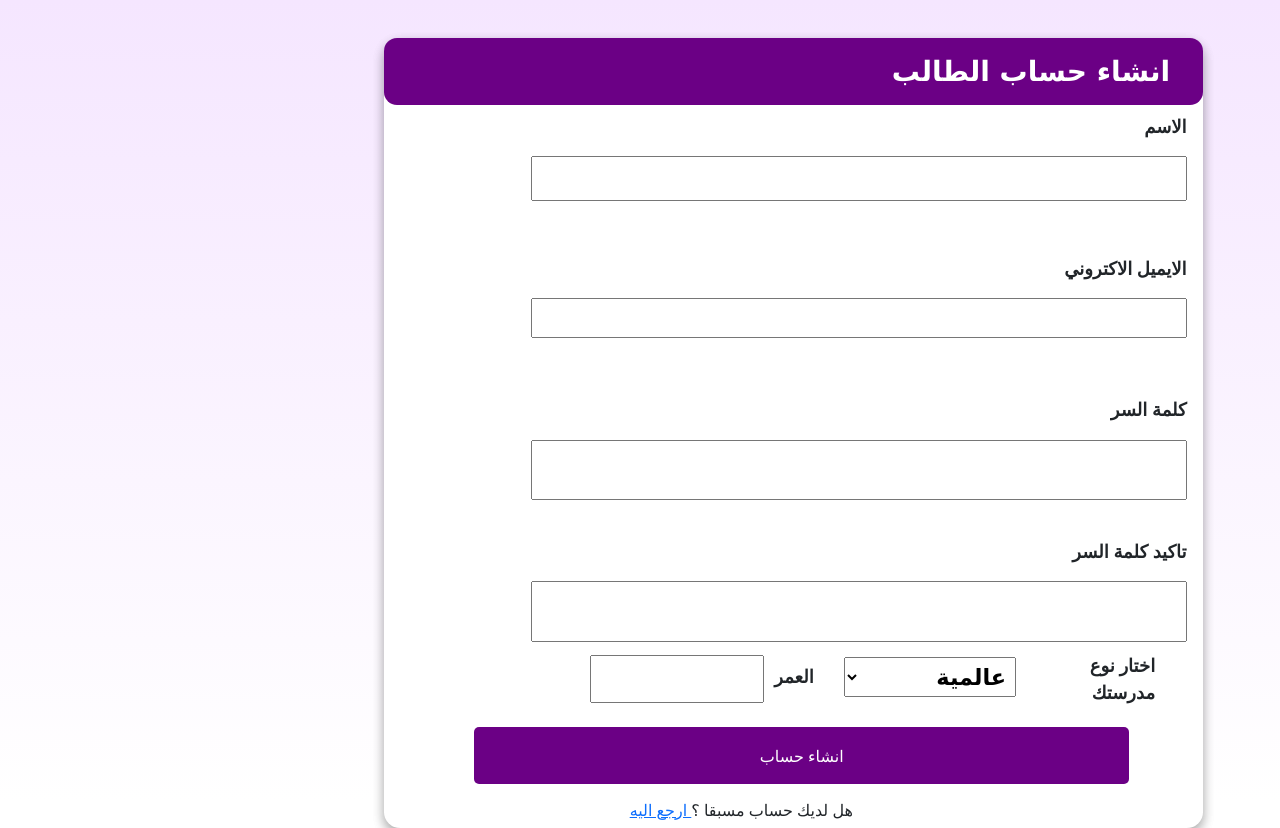
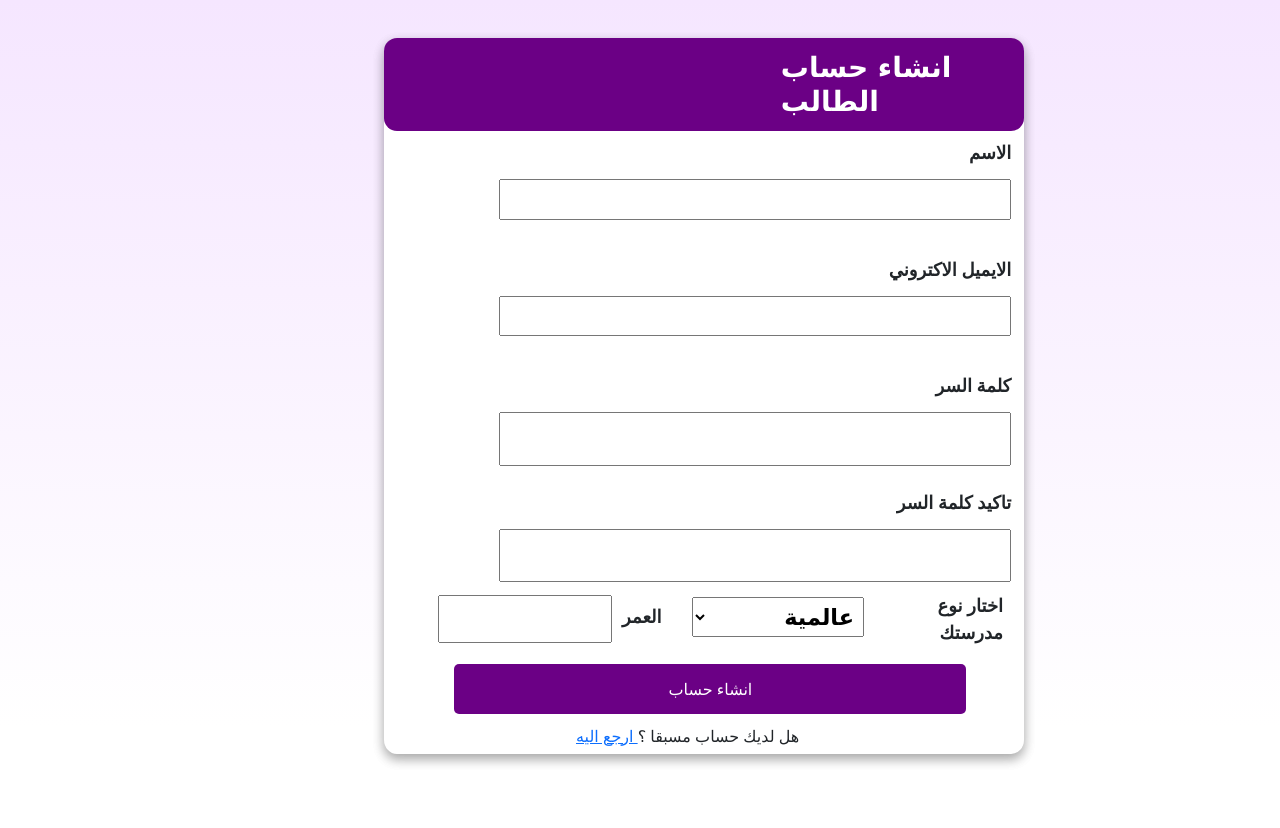
Before and after one commit to kasdo770/AskMe, a Flask app: page /register/std in a window 1280 px wide. After the commit the page ends 765 px from the top, so only its background shows below. Run offline with Flask 2, Linux system fonts and the light colour scheme; some libraries are stand-ins or nearby versions.

Commit message:
fix register

```diff
--- a/website/forms.py
+++ b/website/forms.py
@@ -1,4 +1,4 @@
-from wtforms import StringField, PasswordField, EmailField, SelectField,SubmitField
+from wtforms import StringField, PasswordField, EmailField, SelectField,SubmitField, TextAreaField
 from wtforms.validators import DataRequired, Length, Email, EqualTo
 from flask_wtf import FlaskForm
 
@@ -67,7 +67,7 @@ class TeacherRegisterForm(FlaskForm):
 
 class PostForm(FlaskForm):
     title = StringField(label="العنوان", validators=[Length(min=8 , max=100), DataRequired()])
-    description = StringField(label="الموضوع", validators=[Length(min=14), DataRequired()])
+    description = TextAreaField(label="الموضوع", validators=[Length(min=14), DataRequired()])
     subject = SelectField(label="نوع المادة", choices=[('phy ', 'فيزياء'), ('che', 'كيمياء'), ('bio', 'احياء'),
     ("ara","الغة العربية"), ("eng", "الغةالانجليزية"), ("fre", "الغة الفرنسية"), ("ita","الغة الايطالية "),
      ("psy", "فلسفة"), ("geo", "الجغرافيا"), ("his", "التاريخ"), ("mat", "رياضيات")] , validators=[DataRequired()] )
--- a/website/templates/CreatePost.html
+++ b/website/templates/CreatePost.html
@@ -76,9 +76,10 @@
         .description_input
         {
           width: 90%;
+          padding-bottom: 30%;
+          text-indent: 1%;
           text-align: right;
-          margin-left:2%;
-          padding: 20%;
+          margin-left:8%;
         }
         /*----------------------------------------------Subject------------------------------------*/
         .subject_text
--- a/website/templates/register_base.html
+++ b/website/templates/register_base.html
@@ -120,9 +120,9 @@
            }
             .sign-up-box{
                 justify-content: center;
-                margin-right:fit-content;
+                margin-right:10%;
                 height: fit-content;
-                width: fit-content;
+                width: 50%;
             }
             form div{
                 padding:fit-content;
```
